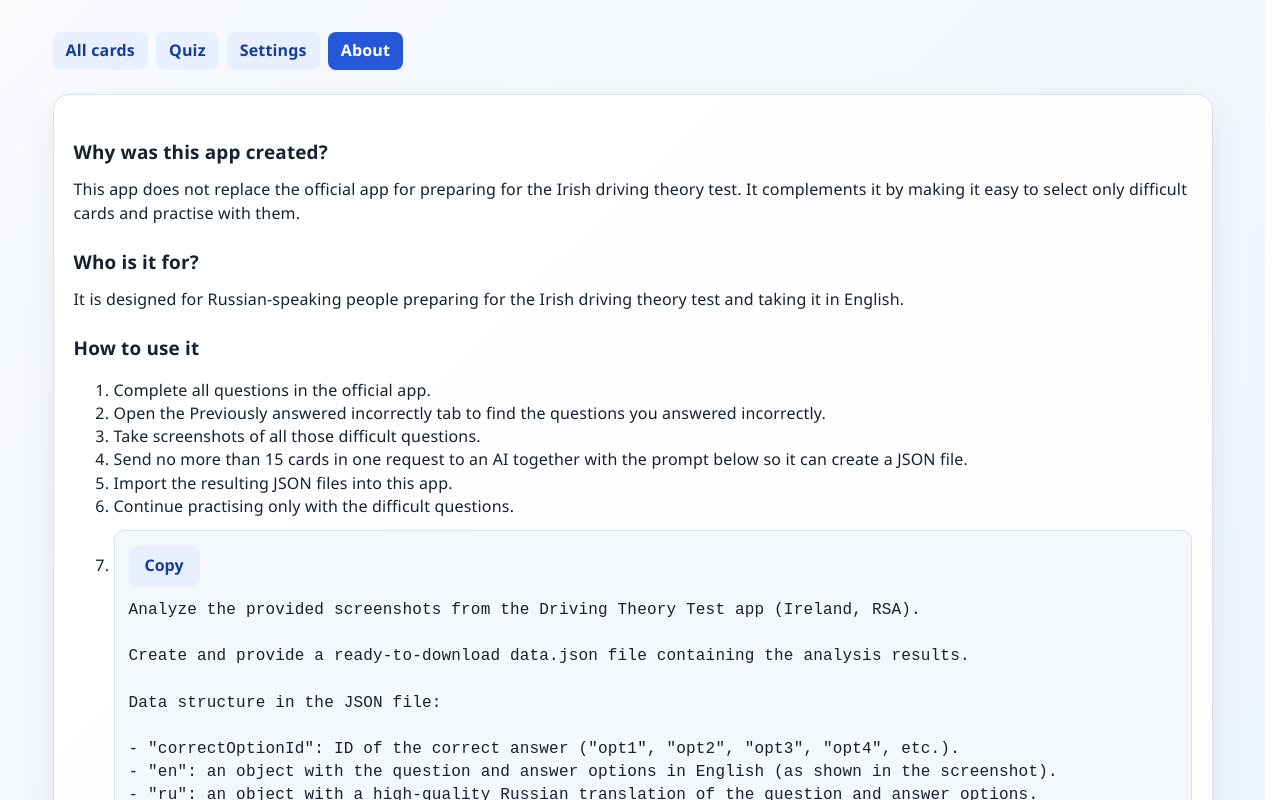
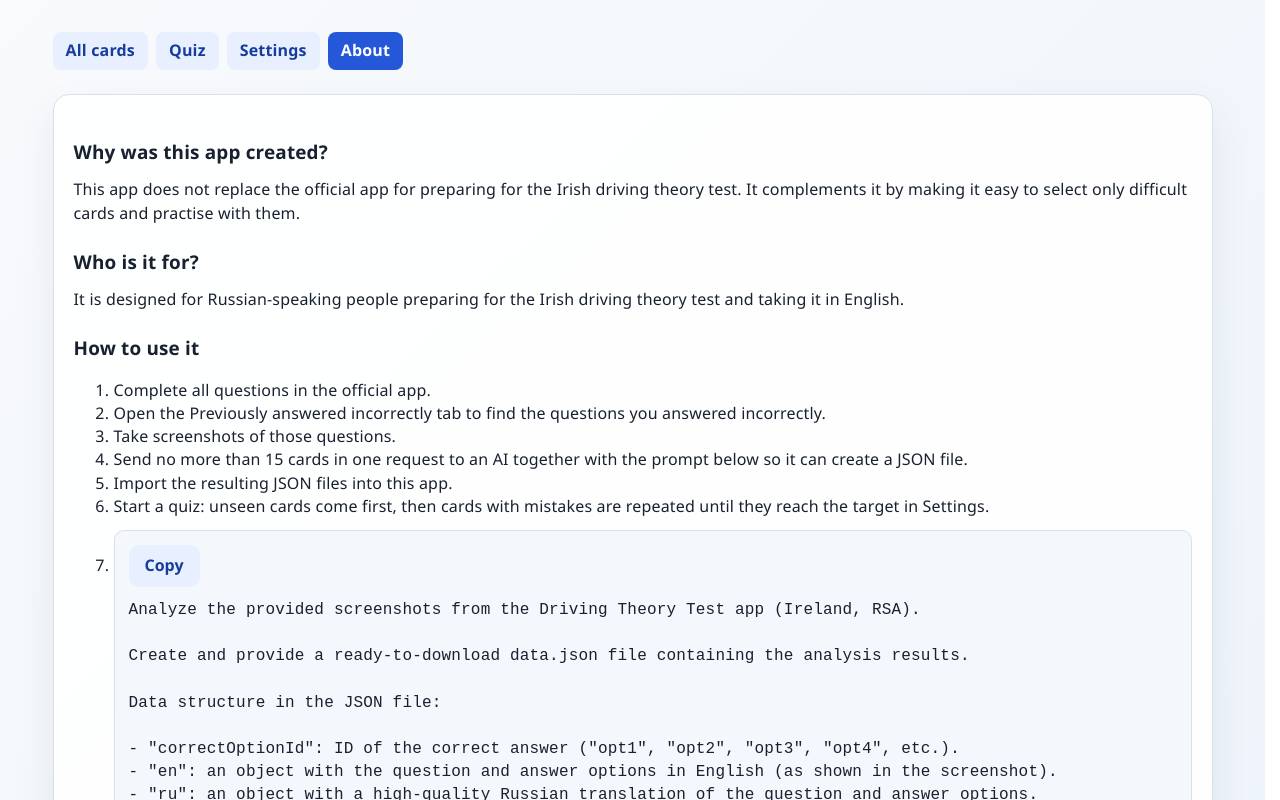
Before and after one commit to SVDotsenko/weak-cards-quiz-react, a React (Vite) app: page /about in a window 1280 px wide. Shown: the top 800 px of the page. Built offline with nearby package versions, Linux system fonts and the light colour scheme.

Commit message:
docs: update README and translations for improved quiz instructions and features

```diff
--- a/src/i18n/index.js
+++ b/src/i18n/index.js
@@ -15,9 +15,9 @@ const translations = {
             audienceTitle: "Who is it for?",
             audience: "It is designed for Russian-speaking people preparing for the Irish driving theory test and taking it in English.",
             usageTitle: "How to use it",
-            usage: ["Complete all questions in the official app.", "Open the Previously answered incorrectly tab to find the questions you answered incorrectly.", "Take screenshots of all those difficult questions.", "Send no more than 15 cards in one request to an AI together with the prompt below so it can create a JSON file.", "Import the resulting JSON files into this app.", "Continue practising only with the difficult questions."],
+            usage: ["Complete all questions in the official app.", "Open the Previously answered incorrectly tab to find the questions you answered incorrectly.", "Take screenshots of those questions.", "Send no more than 15 cards in one request to an AI together with the prompt below so it can create a JSON file.", "Import the resulting JSON files into this app.", "Start a quiz: unseen cards come first, then cards with mistakes are repeated until they reach the target in Settings."],
             featuresTitle: "Key features and how it works",
-            features: [["Duplicate protection", "The app checks new cards when they are imported. It compares the English question and correct answer, so an existing card is not added again."], ["Two-phase practice", "The quiz starts with unseen cards. Once all cards have been seen, it repeats cards with mistakes until each is answered correctly the configured number of times in a row."], ["Russian view", "You can switch any card to Russian and read the full translation of the question and answer options instead of guessing their meaning."], ["Shuffled options", "Answer options are shuffled before each quiz. The correct answer can appear in a different position, so you learn the answer rather than its position."], ["Local data storage", "The app has no backend. Cards and statistics are stored in the browser's localStorage and are available only on this device and browser. Export the cards to move them to another device."]],
+            features: [["Duplicate protection", "The app checks new cards when they are imported. It compares the English question and correct answer, so an existing card is not added again."], ["Two-phase practice", "Batches first contain unseen cards. After all cards have been seen, random batches contain cards with a history of mistakes that are still below the target. Correct answers build a consecutive streak; a mistake resets it. A card answered correctly on its first showing is already learned."], ["Settings and progress", "Choose how many consecutive correct answers are required to learn a card. The statistics tiles show phase-specific progress, and the error tiles filter the card list without starting a quiz."], ["Russian view", "You can switch any card to Russian and read the full translation of the question and answer options instead of guessing their meaning."], ["Shuffled options", "Answer options are shuffled before each quiz. The correct answer can appear in a different position, so you learn the answer rather than its position."], ["Local data storage", "The app has no backend. Cards and statistics are stored in the browser's localStorage and are available only on this device and browser. Export the cards to move them to another device."]],
             copyPrompt: "Copy", promptCopied: "Prompt copied to clipboard.", promptCopyFailed: "Could not copy the prompt to the clipboard."
         },
         notFound: { title: "Page not found", back: "Back to cards" },
@@ -35,9 +35,9 @@ const translations = {
             audienceTitle: "Для кого?",
             audience: "Для русскоязычных людей, которые готовятся к теоретическому тесту на вождение в Ирландии и будут сдавать его на английском языке.",
             usageTitle: "Как пользоваться?",
-            usage: ["Пройдите все вопросы в официальном приложении.", "Откройте вкладку Previously answered incorrectly с вопросами, на которые вы ответили неправильно.", "Сделайте скриншоты всех этих проблемных вопросов.", "Передайте ИИ не более 15 карточек за один запрос вместе с промптом ниже, чтобы он создал JSON-файл.", "Загрузите полученные JSON-файлы в это приложение.", "Продолжайте тренировку только по проблемным вопросам."],
+            usage: ["Пройдите все вопросы в официальном приложении.", "Откройте вкладку Previously answered incorrectly с вопросами, на которые вы ответили неправильно.", "Сделайте скриншоты этих вопросов.", "Передайте ИИ не более 15 карточек за один запрос вместе с промптом ниже, чтобы он создал JSON-файл.", "Загрузите полученные JSON-файлы в это приложение.", "Начните тест: сначала появятся непоказанные карточки, затем карточки с ошибками будут повторяться до достижения порога из настроек."],
             featuresTitle: "Основные возможности и принцип работы",
-            features: [["Защита от дубликатов", "Приложение проверяет новые карточки при загрузке по тексту вопроса и правильного ответа на английском языке, поэтому существующая карточка не добавляется повторно."], ["Два этапа тренировки", "Сначала тест показывает ещё не просмотренные карточки. Когда они заканчиваются, повторяются карточки с ошибками, пока на каждой не будет нужное число правильных ответов подряд."], ["Просмотр на русском языке", "В любой карточке можно переключиться на русский язык и посмотреть полный перевод вопроса и вариантов ответа, чтобы не угадывать смысл."], ["Случайный порядок вариантов", "Перед каждым запуском теста варианты ответов перемешиваются. Правильный ответ может оказаться на другой позиции, поэтому нужно запоминать сам ответ, а не его расположение."], ["Локальное хранение данных", "У приложения нет бэкенда. Карточки и статистика сохраняются в localStorage браузера и доступны только на этом устройстве и в этом браузере. Для переноса на другое устройство экспортируйте карточки."]],
+            features: [["Защита от дубликатов", "Приложение проверяет новые карточки при загрузке по тексту вопроса и правильного ответа на английском языке, поэтому существующая карточка не добавляется повторно."], ["Два этапа тренировки", "Сначала батчи содержат непоказанные карточки. Когда все карточки просмотрены, случайные батчи содержат карточки с историей ошибок, ещё не достигшие порога. Правильные ответы увеличивают серию, ошибка сбрасывает её. Карточка, на которую ответили правильно при первом показе, уже считается выученной."], ["Настройки и прогресс", "Выберите, сколько правильных ответов подряд нужно для изучения карточки. Плитки статистики показывают прогресс текущего этапа, а плитки с ошибками фильтруют список карточек и не запускают тест."], ["Просмотр на русском языке", "В любой карточке можно переключиться на русский язык и посмотреть полный перевод вопроса и вариантов ответа, чтобы не угадывать смысл."], ["Случайный порядок вариантов", "Перед каждым запуском теста варианты ответов перемешиваются. Правильный ответ может оказаться на другой позиции, поэтому нужно запоминать сам ответ, а не его расположение."], ["Локальное хранение данных", "У приложения нет бэкенда. Карточки и статистика сохраняются в localStorage браузера и доступны только на этом устройстве и в этом браузере. Для переноса на другое устройство экспортируйте карточки."]],
             copyPrompt: "Копировать", promptCopied: "Промпт успешно скопирован в буфер обмена.", promptCopyFailed: "Не удалось скопировать промпт в буфер обмена."
         },
         notFound: { title: "Страница не найдена", back: "Вернуться к карточкам" },
```
Also changed, not shown: 1 other file (tests, documents, lock files or other folders).
